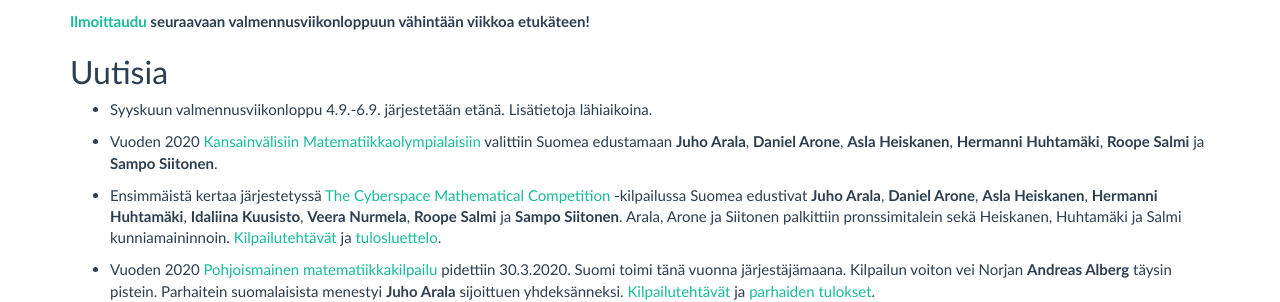
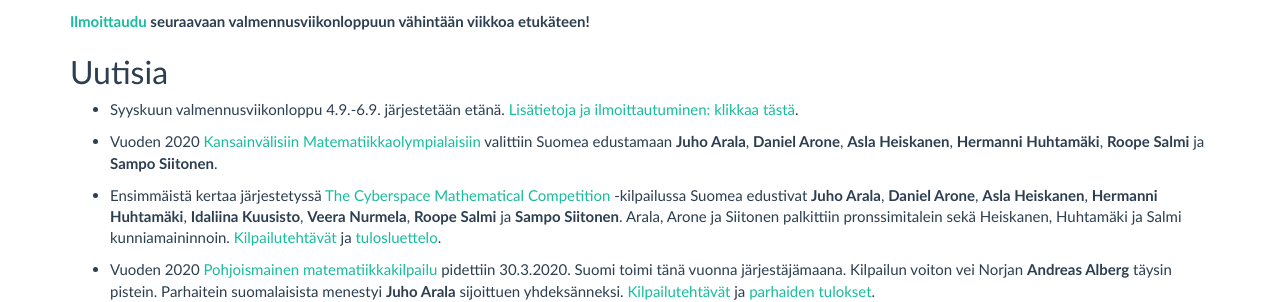
Before and after one commit to matematiikkakilpailut/matematiikkakilpailut.github.io, a Jekyll site: the page built from index.md, in a window 1280 px wide. Shown: the part 540-842 px from the top of the page. Built offline with Jekyll 4.4.1, drawn with Linux system fonts in a browser that asks for light colours.

Commit message:
Update index.md

```diff
--- a/index.md
+++ b/index.md
@@ -39,7 +39,7 @@ viikkoa etukäteen!**
 
 ## <a name="uutisia"></a>Uutisia
 
-* Syyskuun valmennusviikonloppu 4.9.-6.9. järjestetään etänä. Lisätietoja lähiaikoina.
+* Syyskuun valmennusviikonloppu 4.9.-6.9. järjestetään etänä. [Lisätietoja ja ilmoittautuminen: klikkaa tästä](/aikataulu/2020W36/).
 
 * Vuoden 2020 [Kansainvälisiin Matematiikkaolympialaisiin](https://imo2020.ru/) valittiin Suomea edustamaan **Juho Arala**, **Daniel Arone**, **Asla Heiskanen**, **Hermanni Huhtamäki**, **Roope Salmi** ja **Sampo Siitonen**.
 
```
